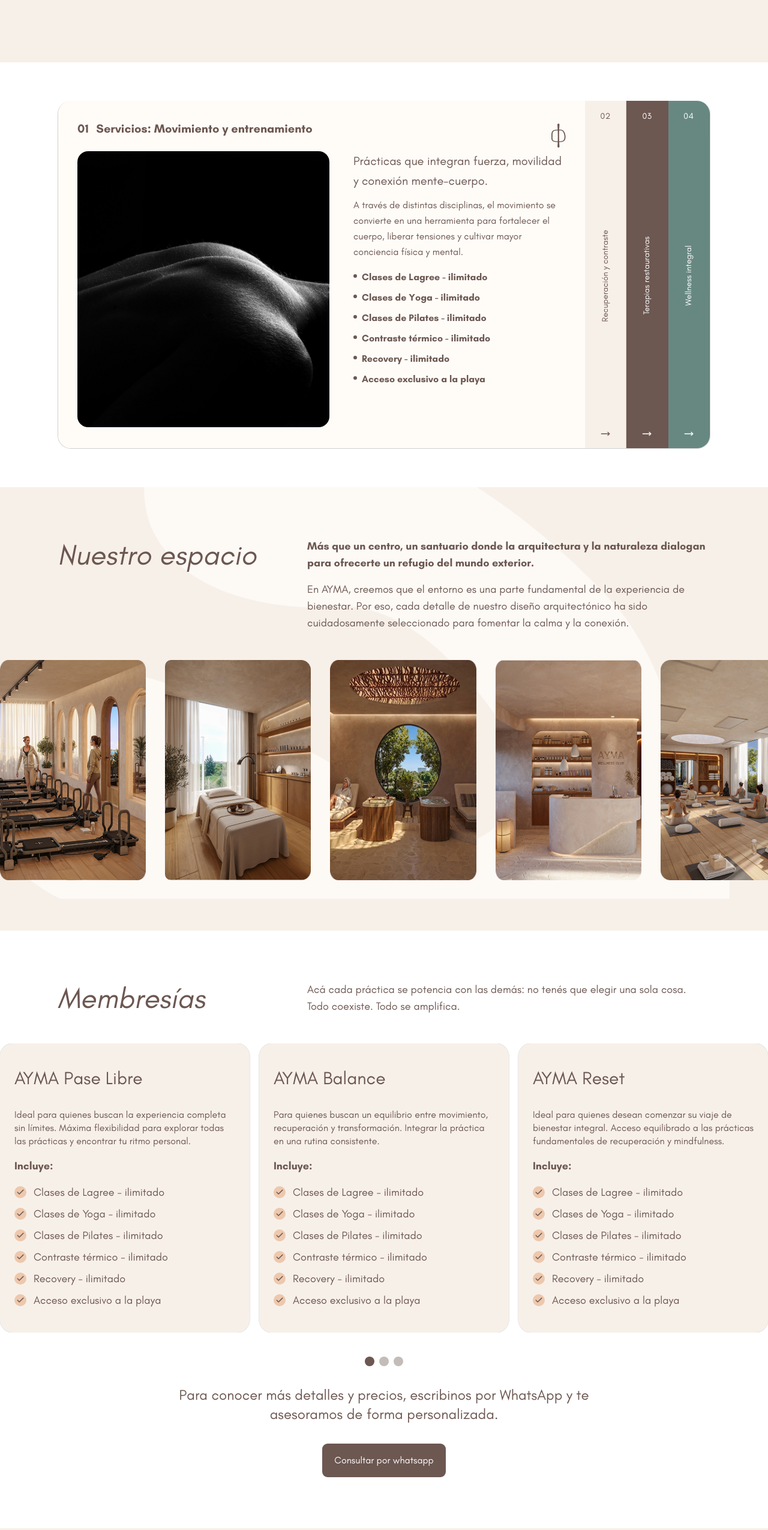
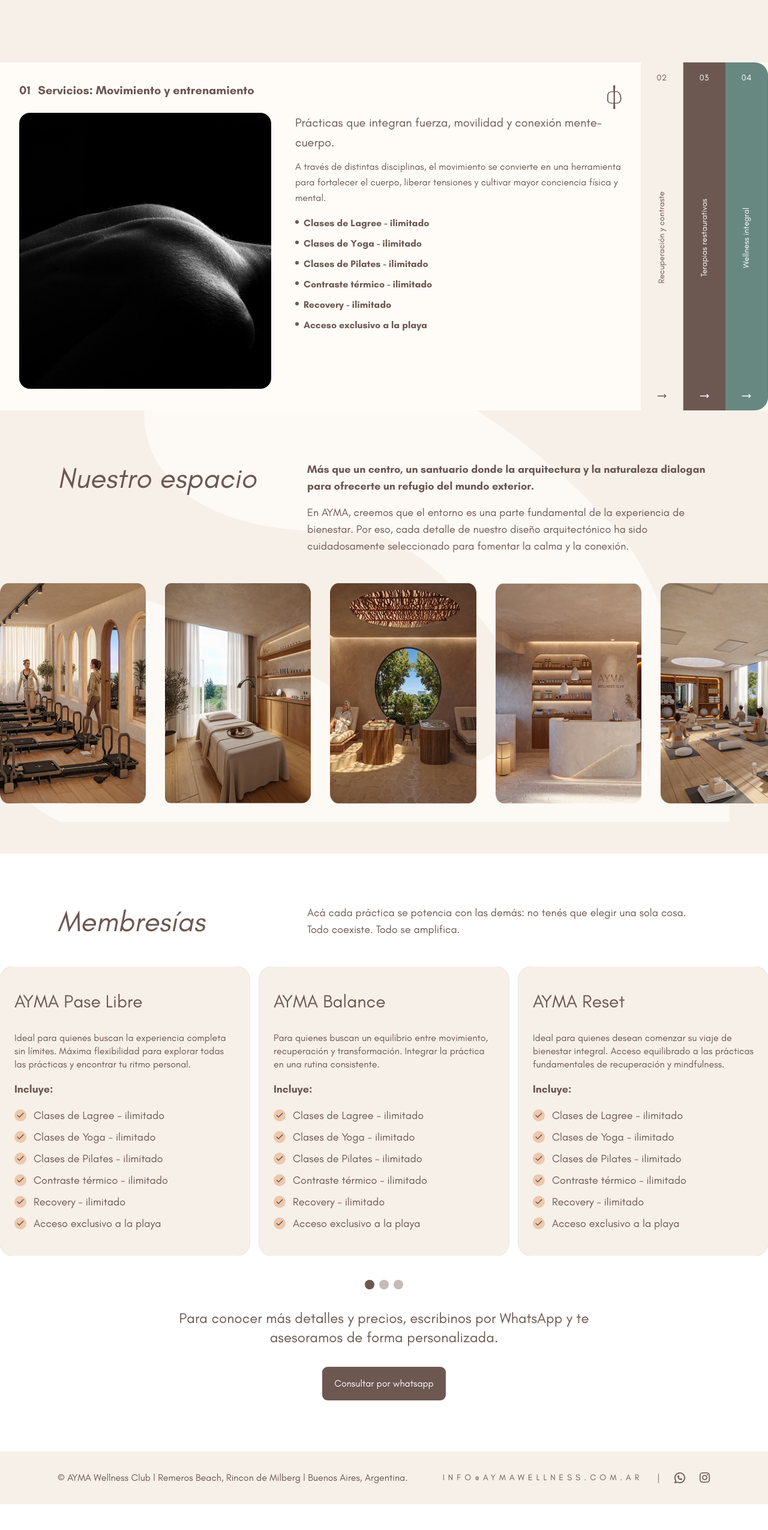
Before and after one commit to tquinteros/AYMA-landing, a Next.js app: page / in a window 1280 px wide. Shown: the part 1296-3846 px from the top of the page at 60% size. After the commit the page ends 3803 px from the top, so only its background shows below. Built offline with nearby package versions, Linux system fonts and the light colour scheme.

Commit message:
responsive footer & accordion styles

```diff
--- a/components/Footer.tsx
+++ b/components/Footer.tsx
@@ -8,7 +8,7 @@
                     © AYMA Wellness Club l Remeros Beach, Rincon de Milberg l Buenos Aires, Argentina.
                 </p>
                 <div className='flex flex-col sm:flex-row items-center justify-center gap-4 sm:gap-6'>
-                    <a href="mailto:info@aymawellness.com.ar" className='text-primary-500 uppercase tracking-[6px] hover:opacity-75 duration-300 transition-all text-md break-all text-center'>
+                    <a href="mailto:info@aymawellness.com.ar" className='text-primary-500 uppercase tracking-[3px] md:tracking-[6px] hover:opacity-75 duration-300 transition-all text-sm md:text-md break-all text-center'>
                         info@aymawellness.com.ar
                     </a>
                     <span className='hidden sm:block text-primary-500'>|</span>
--- a/components/Header.tsx
+++ b/components/Header.tsx
@@ -30,7 +30,7 @@
   return (
     <header
       className={`fixed top-0 left-0 w-full z-50 transition-all duration-300 ${scrolledPastHero
-        ? "bg-background backdrop-blur-md shadow-sm"
+        ? "bg-background-500 backdrop-blur-md shadow-sm"
         : "bg-transparent"
         }`}
     >
--- a/components/VerticalAccordion.tsx
+++ b/components/VerticalAccordion.tsx
@@ -8,8 +8,9 @@
   const [open, setOpen] = useState(items[0].id);
 
   return (
-    <section className="w-full px-5 sm:px-8 lg:px-24 py-8 sm:py-12 lg:py-16 bg-white" id="services">
-      <div className="flex flex-col lg:flex-row h-fit lg:h-[580px] w-full overflow-hidden rounded-3xl border border-primary/20 md:border-t-0">
+    <section className="w-full bg-background-100" id="services">
+      {/* <div className="flex flex-col lg:flex-row h-fit lg:h-[580px] w-full overflow-hidden rounded-3xl border border-primary/20 md:border-t-0"> */}
+      <div className="flex flex-col lg:flex-row h-fit lg:h-[580px] w-full overflow-hidden rounded-3xl border-none">
         {items.map((item, index) => {
           return (
             <Panel
@@ -119,7 +120,7 @@
                     src={imgSrc}
                     alt={title}
                     fill
-                    className="object-cover aspect-[1/2]!"
+                    className="object-cover aspect-1/2!"
                     sizes="(max-width: 1024px) 100vw, 420px"
                     priority={id === items[0].id}
                   />
```
